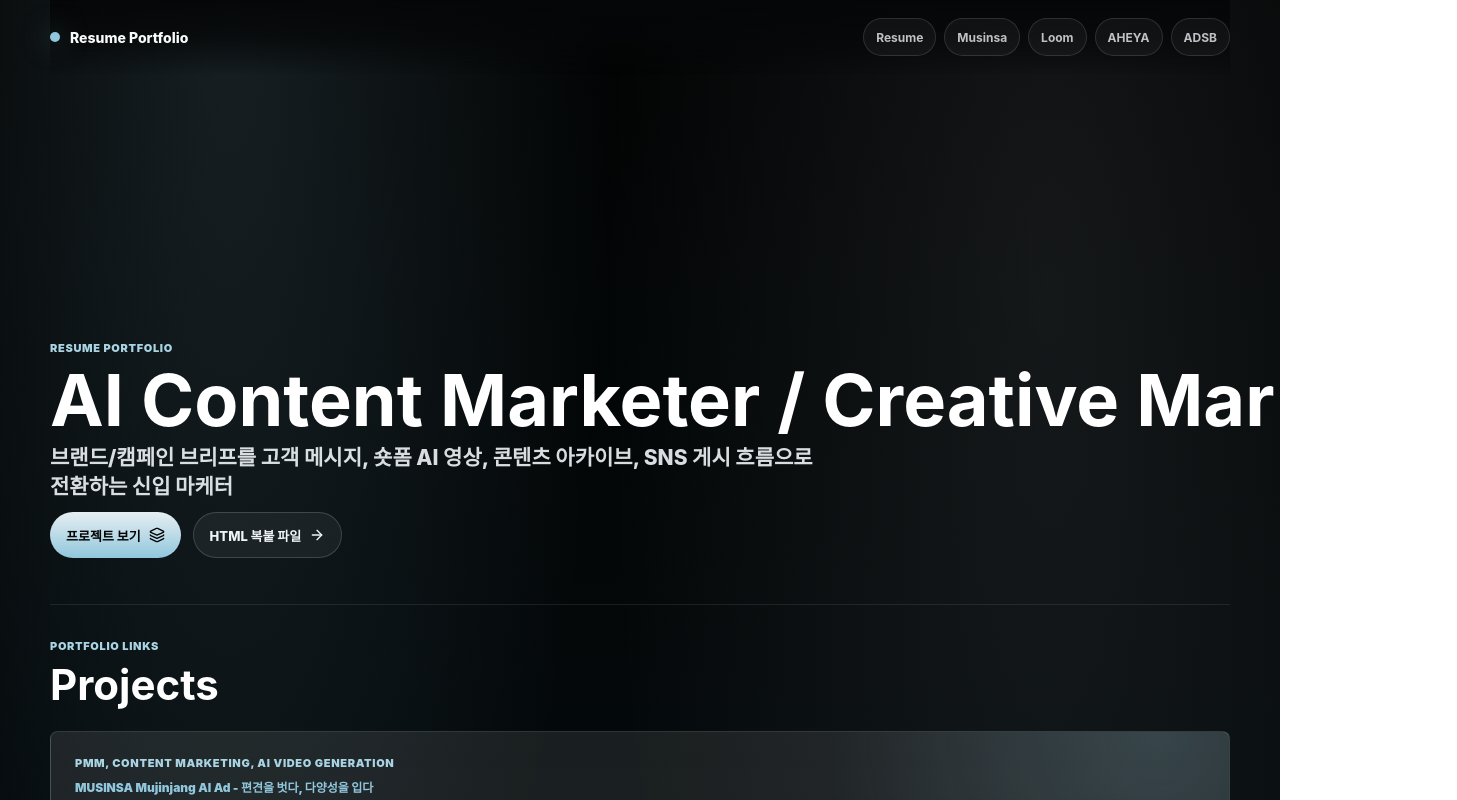
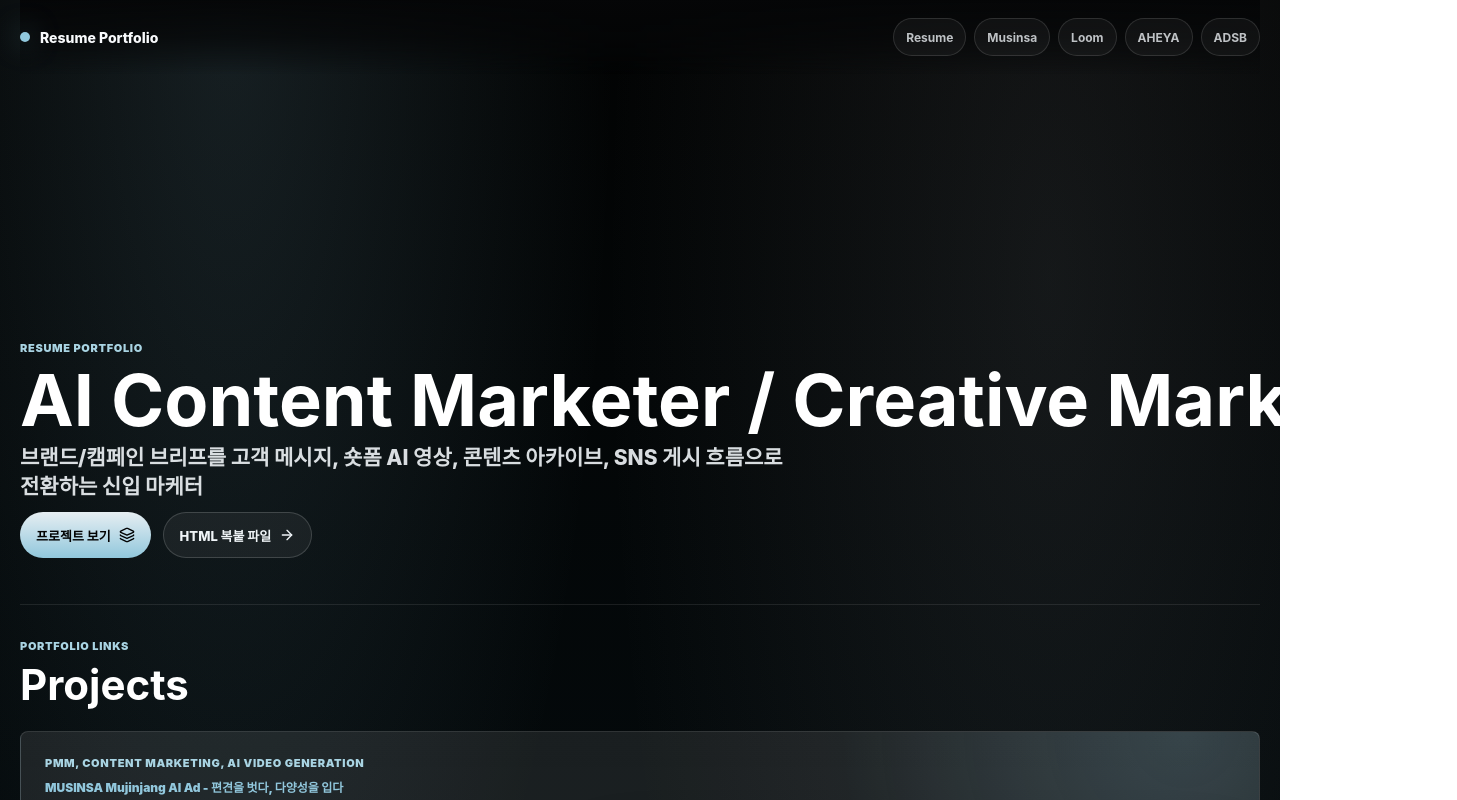
Before and after one commit to yuminseog862-ux/miinnnss, a Next.js app: page / in a window 1280 px wide. Shown: the top 800 px of the page, 1457 px wide, since content can reach past the window. Built offline with nearby package versions, Linux system fonts and the light colour scheme.

Commit message:
Expand portfolio home width

```diff
--- a/src/components/portfolio-hub/portfolio-hub.module.css
+++ b/src/components/portfolio-hub/portfolio-hub.module.css
@@ -19,6 +19,10 @@
 .shell {
   width: min(1180px, calc(100% - 40px));
   margin: 0 auto;
+}
+
+.wideShell {
+  width: calc(100% - 40px);
 }
 
 .nav {
--- a/src/components/portfolio-hub/portfolio-pages.tsx
+++ b/src/components/portfolio-hub/portfolio-pages.tsx
@@ -11,10 +11,10 @@ const navItems = [
   { href: "/adsb", label: "ADSB" },
 ];
 
-function Shell({ children }: { children: React.ReactNode }) {
+function Shell({ children, wide = false }: { children: React.ReactNode; wide?: boolean }) {
   return (
     <main className={styles.page}>
-      <div className={styles.shell}>
+      <div className={`${styles.shell} ${wide ? styles.wideShell : ""}`}>
         <nav className={styles.nav} aria-label="Portfolio navigation">
           <Link className={styles.brand} href="/">
             <span className={styles.brandMark} />
@@ -39,7 +39,7 @@ function Shell({ children }: { children: React.ReactNode }) {
 
 export function MasterHubPage() {
   return (
-    <Shell>
+    <Shell wide>
       <section className={styles.hero}>
         <div className={`${styles.heroText} ${styles.caseTitleBlock}`}>
           <span className={styles.sectionLabel}>Resume Portfolio</span>
```
